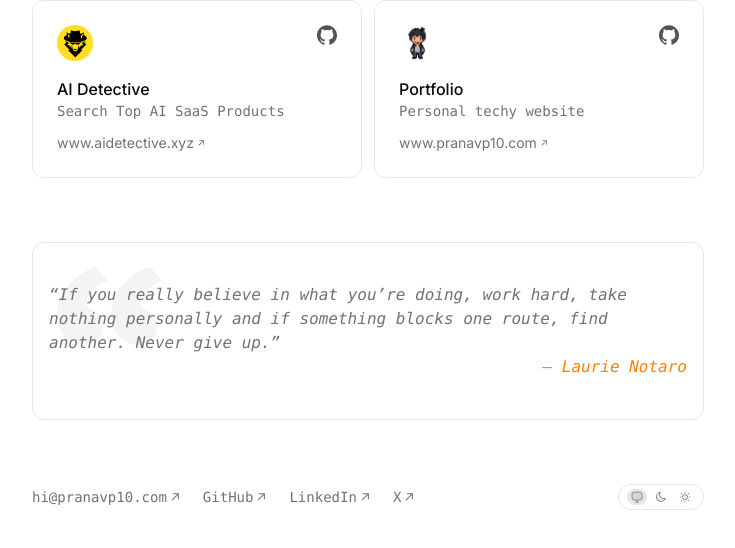
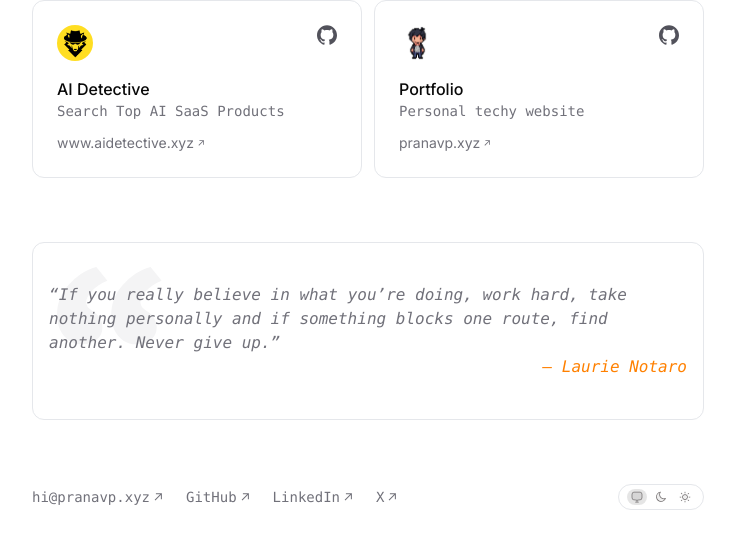
Before and after one commit to pranavp10/pranavp.xyz, a Next.js app: page /projects in a window 1280 px wide. Shown: the part 248-796 px from the top of the page, without its empty margins (272-1007 px from the left). Built offline with nearby package versions, Linux system fonts and the light colour scheme; no server answers.

Commit message:
updated urls and package.json with author details

```diff
--- a/app/(landing)/page.tsx
+++ b/app/(landing)/page.tsx
@@ -21,16 +21,16 @@ const Home = async () => {
         </p>
         <div className="mt-4 flex gap-2 items-center">
           <a
-            href="mailto:hi@pranavp10.com?subject=Work inquiry"
+            href="mailto:hi@pranavp.xyz?subject=Work inquiry"
             className="text-highlight bg-highlight-50 px-4 rounded-lg py-1.5 text-sm font-medium hover:bg-highlight-100 transition duration-300 ease-in-out"
           >
             Open for project -{">"}
           </a>
           <a
-            href="mailto:hi@pranavp10.com"
+            href="mailto:hi@pranavp.xyz"
             className="dark:text-dark-white-300 dark:bg-primary-black-link-hover px-4 rounded-lg py-1.5 text-sm font-medium dark:hover:text-dark-white transition duration-300 ease-in-out bg-zinc-100 text-zinc-500 hover:text-zinc-900"
           >
-            hi@pranavp10.com
+            hi@pranavp.xyz
           </a>
         </div>
         <div className="mt-16">
@@ -43,7 +43,6 @@ const Home = async () => {
                 displayLink={project.displayLink}
                 description={project.description}
                 githubLink={project.githubLink}
-                techStack={project.techStack}
                 title={project.title}
                 imageUrl={project.imageUrl}
               />
--- a/components/card/projectCard.tsx
+++ b/components/card/projectCard.tsx
@@ -4,7 +4,6 @@ import Icon from "../icon/icon";
 const ProjectCard = ({
   link,
   title,
-  techStack,
   description,
   githubLink,
   imageUrl,
@@ -14,7 +13,6 @@ const ProjectCard = ({
   title: string;
   description: string;
   githubLink: string;
-  techStack: string[];
   imageUrl: string;
   displayLink: string;
 }) => (
--- a/components/footer.tsx
+++ b/components/footer.tsx
@@ -21,9 +21,7 @@ export const Footer = () => {
                 className="flex items-center gap-1"
               >
                 <p>
-                  {social.name === "Mail"
-                    ? "hi@pranavp10.com"
-                    : `${social.name}`}
+                  {social.name === "Mail" ? "hi@pranavp.xyz" : `${social.name}`}
                 </p>
                 <Icon
                   name="social-link"
--- a/components/navbar.tsx
+++ b/components/navbar.tsx
@@ -22,7 +22,7 @@ const NavBar = () => (
         ))}
       </div>
       <a
-        href="http://github.com/pranavp10/pranavp10.com"
+        href="http://github.com/pranavp10/portfolio"
         className="text-sm rounded-md px-3 py-1.5 dark:hover:text-dark-white-900 text-zinc-600 hover:text-zinc-900 dark:text-dark-white-300"
       >
         <p className="sr-only">Github</p>
--- a/data/journeyData.ts
+++ b/data/journeyData.ts
@@ -5,7 +5,7 @@ export const journeyData = [
         description:
             "Revamped my portfolio with a new design, and as a developer, grasping the design aspect was challenging. However, I successfully navigated it, giving my portfolio a fresh and appealing look.",
         imageURl: '/journey/portfolio.png',
-        url: 'https://www.pranavp10.com/'
+        url: 'https://pranavp.xyz/'
 
     },
     {
--- a/data/projectData.ts
+++ b/data/projectData.ts
@@ -3,16 +3,14 @@ export const projects = [{
     displayLink: "www.aidetective.xyz",
     description: "Search Top AI SaaS Products",
     githubLink: "https://github.com/pranavp10/aidetective",
-    techStack: ["Nextjs", "Prisma", "Tailwind"],
     title: "AI Detective",
     imageUrl: "/ai-detective-logo.png"
 },
 {
-    link: "http://www.pranavp10.com/",
-    displayLink: "www.pranavp10.com",
+    link: "http://pranavp.xyz/",
+    displayLink: "pranavp.xyz",
     description: "Personal techy website",
-    githubLink: "https://github.com/pranavp10/pranavp10.com",
-    techStack: ["Nextjs", "Prisma", "Tailwind"],
+    githubLink: "https://github.com/pranavp10/pranavp.xyz",
     title: "Portfolio",
     imageUrl: "/logo.png"
 }
--- a/data/resumeData.tsx
+++ b/data/resumeData.tsx
@@ -40,12 +40,12 @@ export const RESUME_DATA: ResumeData = {
   summary:
     "As a Full Stack Engineer, I've developed products entirely from scratch to production. Currently, I work mostly with TypeScript, React, Next.js, and GraphQL. I have over 4+ years of experience in working remotely with companies all around the world.",
   avatarUrl: "/logo.png",
-  personalWebsiteUrl: "https://www.pranavp10.com/",
+  personalWebsiteUrl: "https://pranavp.xyz/",
   contact: {
     social: [
       {
         name: "Mail",
-        url: "mailto:hello@pranavp10.com",
+        url: "mailto:hello@pranavp.xyz",
         icon: <Icon name="social-mail" className="w-4 h-4" />,
       },
       {
```
Also changed, not shown: package.json (+25 -1 lines).
